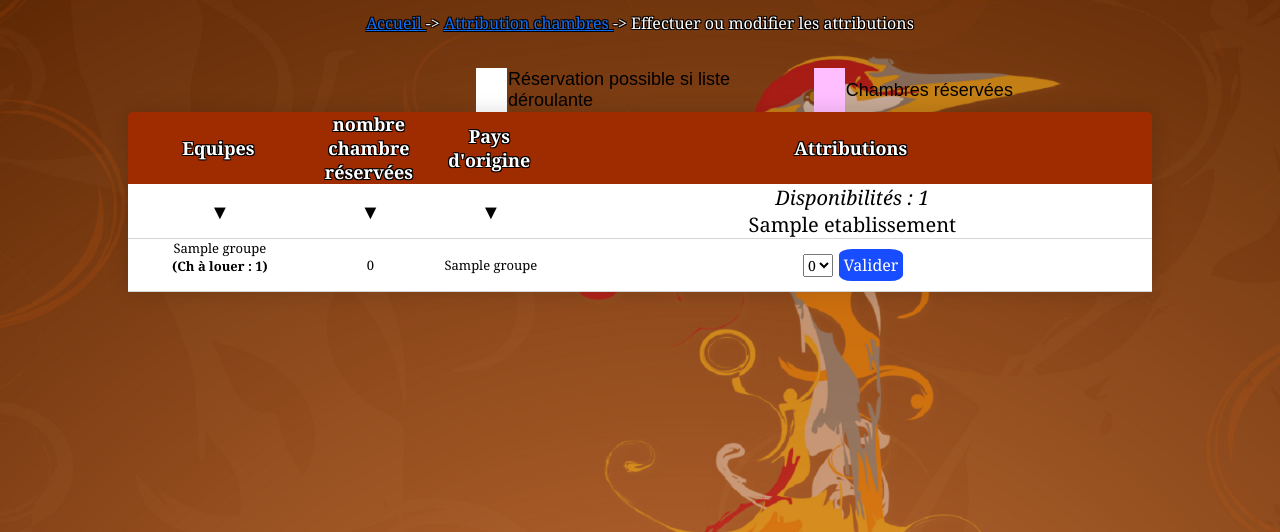
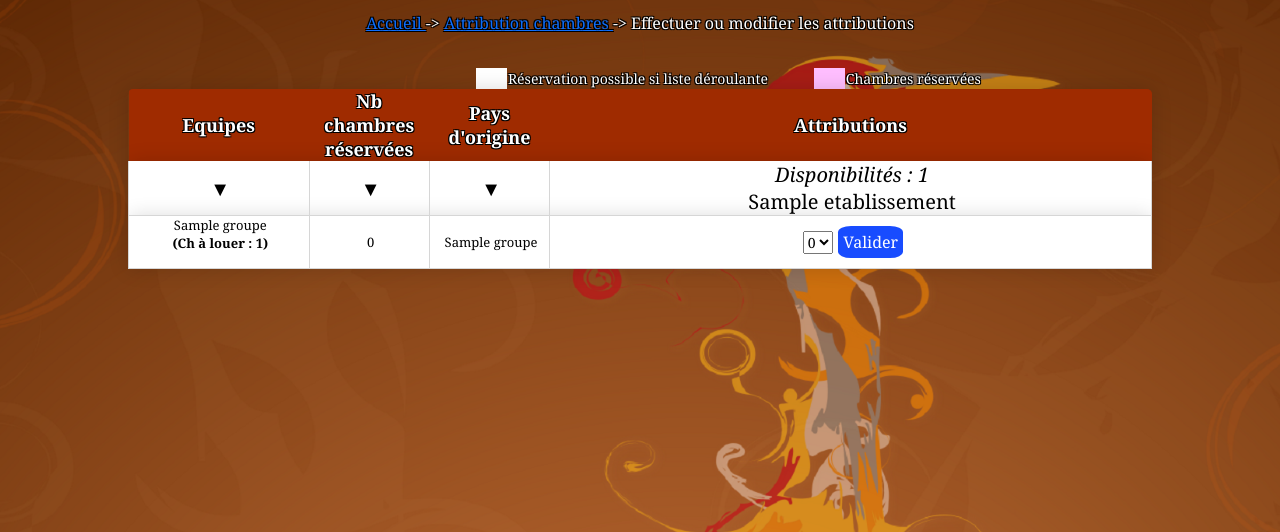
Before and after one commit to vincenz-cdf/Appli-Festival-v2, a PHP site: page /modificationAttributions.php?action=1 in a window 1280 px wide. Shown: the part 94-626 px from the top of the page. Run offline with PHP 8.4, Linux system fonts and the light colour scheme; tables that the repository leaves empty hold one stand-in row (values such as "Sample post"); some libraries are stand-ins or nearby versions.

Commit message:
ajout du 10/10; 17h44
-correction de certaines bordures de ligne qui n'apparaissait pas
-afficher complet  dans consultation attrib quand chambrelibre = 0
- bordures verticales dans modif Attrib

```diff
--- a/css/cssGeneral.css
+++ b/css/cssGeneral.css
@@ -219,7 +219,39 @@ texte centré */
    background-color: #000;
 }
 
+.content-attri
+{
+   border-radius: 5px 5px 0 0;
+   overflow: hidden;
+   box-shadow: 0 0 20px rgba(0, 0, 0, 0.15);
+}
 
+.content-attri thead tr
+{
+   height:35px;
+   font:18px Georgia, "Times New Roman", Times, serif;
+   text-shadow: -1px -1px 0 #000, 1px -1px 0 #000, -1px 1px 0 #000, 1px 1px 0 #000;
+   text-align:center;
+   background-color: #9F2B00;
+   color: #ffffff;
+
+}
+
+.content-attri td
+{
+   background-color:#ffffff;
+   height:30px;
+   text-align:center;
+   color:#000;
+   font:20px Georgia, "Times New Roman", Times, serif;
+   padding-left:3px;
+  border-right: solid 1px #d6d6d6;
+  border-left: solid 1px #d6d6d6;
+}
+
+.content-attri tbody tr{
+   border-bottom: 1px solid #d6d6d6;
+}
 
 /* STYLE POUR LES MESSAGES D'ERREUR AFFICHÉS EN BAS DE PAGE (FOND : OCRE,
 COULEUR DU TEXTE : ROSE) */
--- a/listeEtablissements.php
+++ b/listeEtablissements.php
@@ -38,8 +38,7 @@ class='content-table'>
       $id=$row['id'];
       $nom=$row['nom'];
       echo "
-      <tbody>
-		<tr>
+		<tr class='content-table'>
          <td width='52%'>$nom</td>
 
          <td width='16%' align='center'>
@@ -71,7 +70,6 @@ class='content-table'>
       }
    }
    echo "
-  </tbody>
 </table>";
 
 ?>
--- a/modificationAttributions.php
+++ b/modificationAttributions.php
@@ -12,9 +12,9 @@ Attribution chambres </a> -> Effectuer ou modifier les attributions</p><br>
       <td width='34%' align='left'><font size='3'></a>
       </td>
       <td class='reserveSiLien'>&nbsp;</td>
-      <td width='30%' align='left'><font size='4'> Réservation possible si liste déroulante</td>
+      <td width='30%' align='left'><font size='4' class='textArianne'> Réservation possible si liste déroulante</td>
       <td class='reserve'>&nbsp;</td>
-      <td width='30%' align='left'><font size='4'> Chambres réservées</td>
+      <td width='30%' align='left'><font size='4' class='textArianne'> Chambres réservées</td>
    </tr>
 </table>
  ";
@@ -46,14 +46,14 @@ if ($action=='validerModifAttrib')
 
 echo "
 <table width='80%' cellspacing='0' cellpadding='0' align='center'
-class='content-equipe'>";
+class='content-attri'>";
 
    // AFFICHAGE DE LA 1ÈRE LIGNE D'EN-TÊTE
    echo "
    <thead>
    <tr>
       <th><strong>Equipes</strong></th>
-      <th width='10%'><strong>nombre chambre réservées</strong></th>
+      <th width='10%'><strong>Nb chambres réservées</strong></th>
       <th width='10%'><strong>Pays d'origine</strong></th>
       <th colspan=$nb><strong>Attributions</strong></th>
    </tr>
@@ -63,7 +63,7 @@ class='content-equipe'>";
 
    // AFFICHAGE DE LA 2ÈME LIGNE D'EN-TÊTE (ÉTABLISSEMENTS)
    echo "
-   <tr>
+   <tr class='content-attri'>
       <td>▼</td>
       <td>▼</td>
       <td>▼</td>";
@@ -107,7 +107,7 @@ class='content-equipe'>";
       $chambre=retourneNbchambre($lgGroupe['nombrePersonnes']);
       $chambretotal=nbchlouer($connexion,$idGroupe);
       echo "
-      <tr>
+      <tr class='content-attri'>
          <td width='15%' > <font size='2'> $nom <p><Strong>(Ch à louer : $chambre)<p></strong></td>\n";
          if($chambretotal[0]>0){
             echo"
```
Also changed, not shown: consultationAttributions.php (+13 -3 lines).
